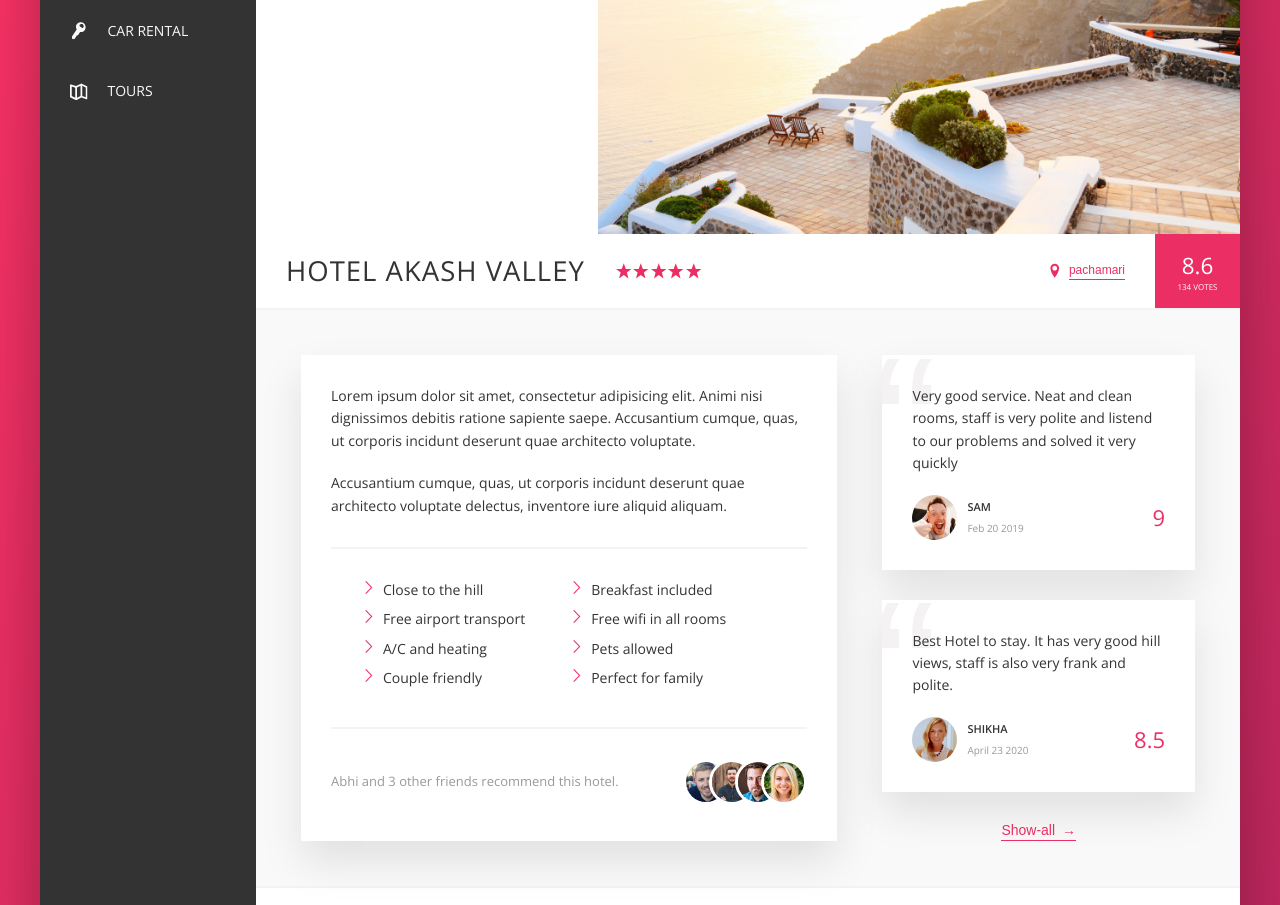
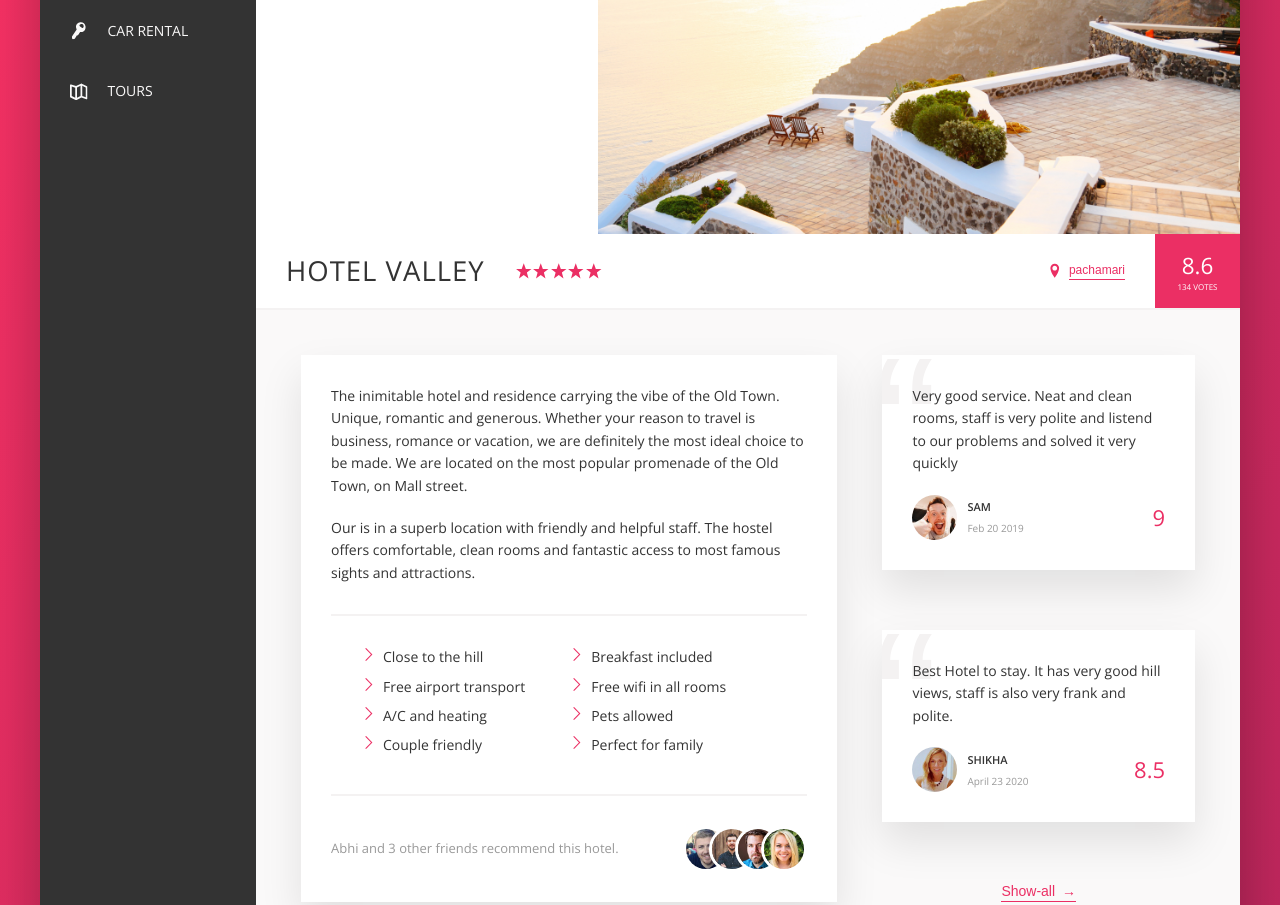
Before and after one commit to iCodeWalker/HotelView, a website: page index.html in a window 1280 px wide. Shown: the part 301-1206 px from the top of the page. Drawn offline with nearby package versions, Linux system fonts and the light colour scheme.

Commit message:
fix: user review section

```diff
--- a/index.html
+++ b/index.html
@@ -126,7 +126,7 @@
           </div>
 
           <div class="overview">
-            <h1 class="overview__heading">Hotel Akash valley</h1>
+            <h1 class="overview__heading">Hotel Valley</h1>
 
             <div class="overview__stars">
               <svg class="overview__icon-star">
@@ -162,14 +162,16 @@
           <div class="details">
             <div class="description">
               <p class="paragraph">
-                Lorem ipsum dolor sit amet, consectetur adipisicing elit. Animi
-                nisi dignissimos debitis ratione sapiente saepe. Accusantium
-                cumque, quas, ut corporis incidunt deserunt quae architecto
-                voluptate.
+                The inimitable hotel and residence carrying the vibe of the Old
+                Town. Unique, romantic and generous. Whether your reason to
+                travel is business, romance or vacation, we are definitely the
+                most ideal choice to be made. We are located on the most popular
+                promenade of the Old Town, on Mall street.
               </p>
               <p class="paragraph">
-                Accusantium cumque, quas, ut corporis incidunt deserunt quae
-                architecto voluptate delectus, inventore iure aliquid aliquam.
+                Our is in a superb location with friendly and helpful staff. The
+                hostel offers comfortable, clean rooms and fantastic access to
+                most famous sights and attractions.
               </p>
               <ul class="list">
                 <li class="list__item">Close to the hill</li>
--- a/sass/_components.scss
+++ b/sass/_components.scss
@@ -455,6 +455,7 @@
     z-index: 10;
     position: relative;
   }
+
   &__user {
     display: flex;
     align-items: center;
@@ -466,6 +467,7 @@
     border-radius: 50%;
     margin-right: 1rem;
   }
+
   &__user-box {
     margin-right: auto;
   }
@@ -476,10 +478,12 @@
     text-transform: uppercase;
     margin-bottom: 0.4rem;
   }
+
   &__user-date {
     font-size: 1rem;
     color: var(--color-grey-dark-3);
   }
+
   &__rating {
     color: var(--color-primary);
     font-size: 2.2rem;
--- a/sass/_layout.scss
+++ b/sass/_layout.scss
@@ -88,4 +88,5 @@
   display: flex;
   flex-direction: column;
   align-items: center;
+  justify-content: space-between;
 }
```
Also changed, not shown: css/style.css.
